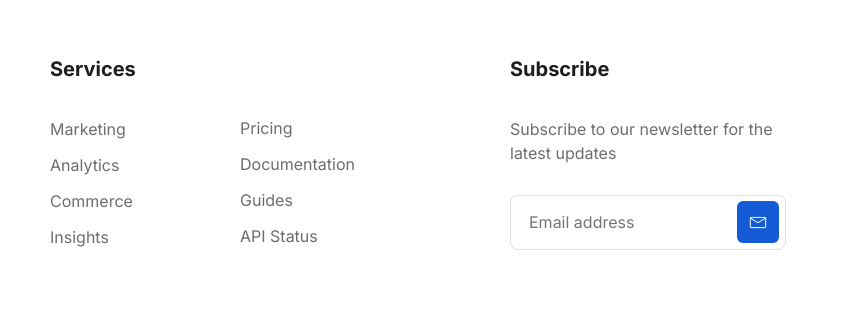
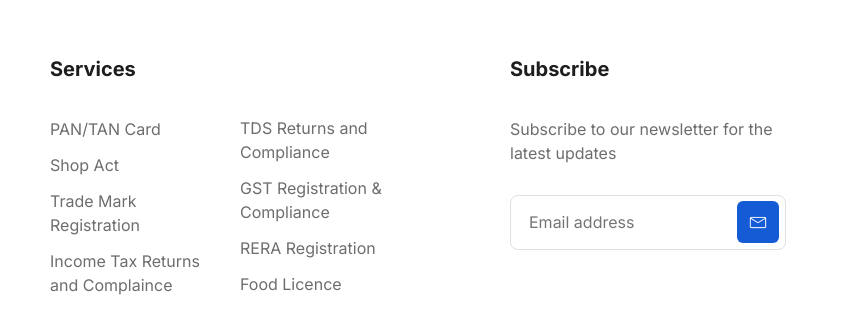
Before and after one commit to heramb4B/jsa, a plain HTML site: page index.html in a window 1280 px wide. Shown: the part 6955-7288 px from the top of the page, 412-1280 px from the left. Drawn offline with Linux system fonts and the light colour scheme.

Commit message:
footer updated

```diff
--- a/index.html
+++ b/index.html
@@ -1012,10 +1012,10 @@
               <div class="footer-widget f-link">
                 <h5>Services</h5>
                 <ul>
-                  <li><a href="javascript:void(0)">Marketing</a></li>
-                  <li><a href="javascript:void(0)">Analytics</a></li>
-                  <li><a href="javascript:void(0)">Commerce</a></li>
-                  <li><a href="javascript:void(0)">Insights</a></li>
+                  <li><a href="#services">PAN/TAN Card</a></li>
+                  <li><a href="#services">Shop Act</a></li>
+                  <li><a href="#services">Trade Mark Registration</a></li>
+                  <li><a href="#services">Income Tax Returns and Complaince</a></li>
                 </ul>
               </div>
               <!-- End Single Widget -->
@@ -1025,10 +1025,10 @@
               <div class="footer-widget f-link">
                 <h5></h5><br>
                 <ul>
-                  <li><a href="javascript:void(0)">Pricing</a></li>
-                  <li><a href="javascript:void(0)">Documentation</a></li>
-                  <li><a href="javascript:void(0)">Guides</a></li>
-                  <li><a href="javascript:void(0)">API Status</a></li>
+                  <li><a href="#services">TDS Returns and Compliance</a></li>
+                  <li><a href="#services">GST Registration & Compliance</a></li>
+                  <li><a href="#services">RERA Registration</a></li>
+                  <li><a href="#services">Food Licence</a></li>
                 </ul>
               </div>
 
```
